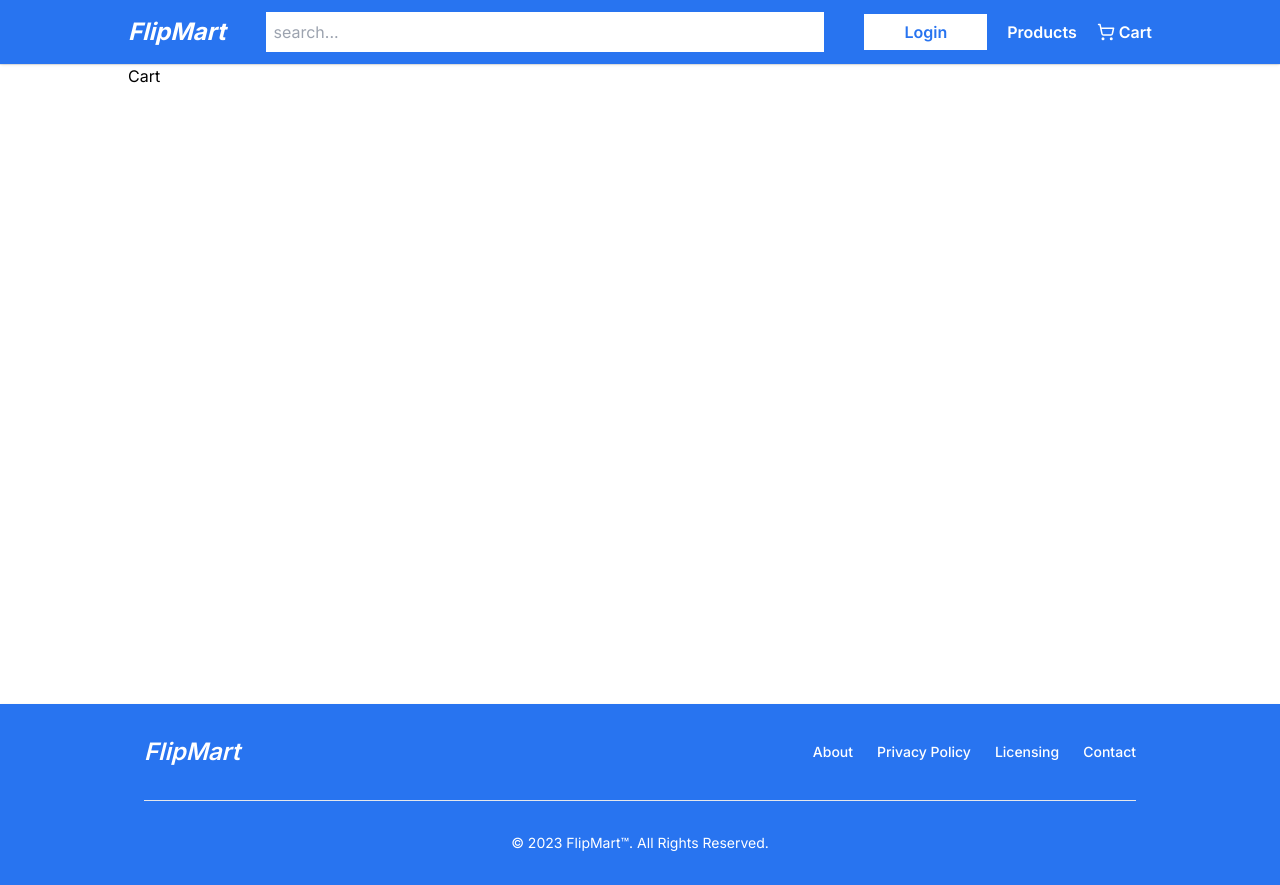
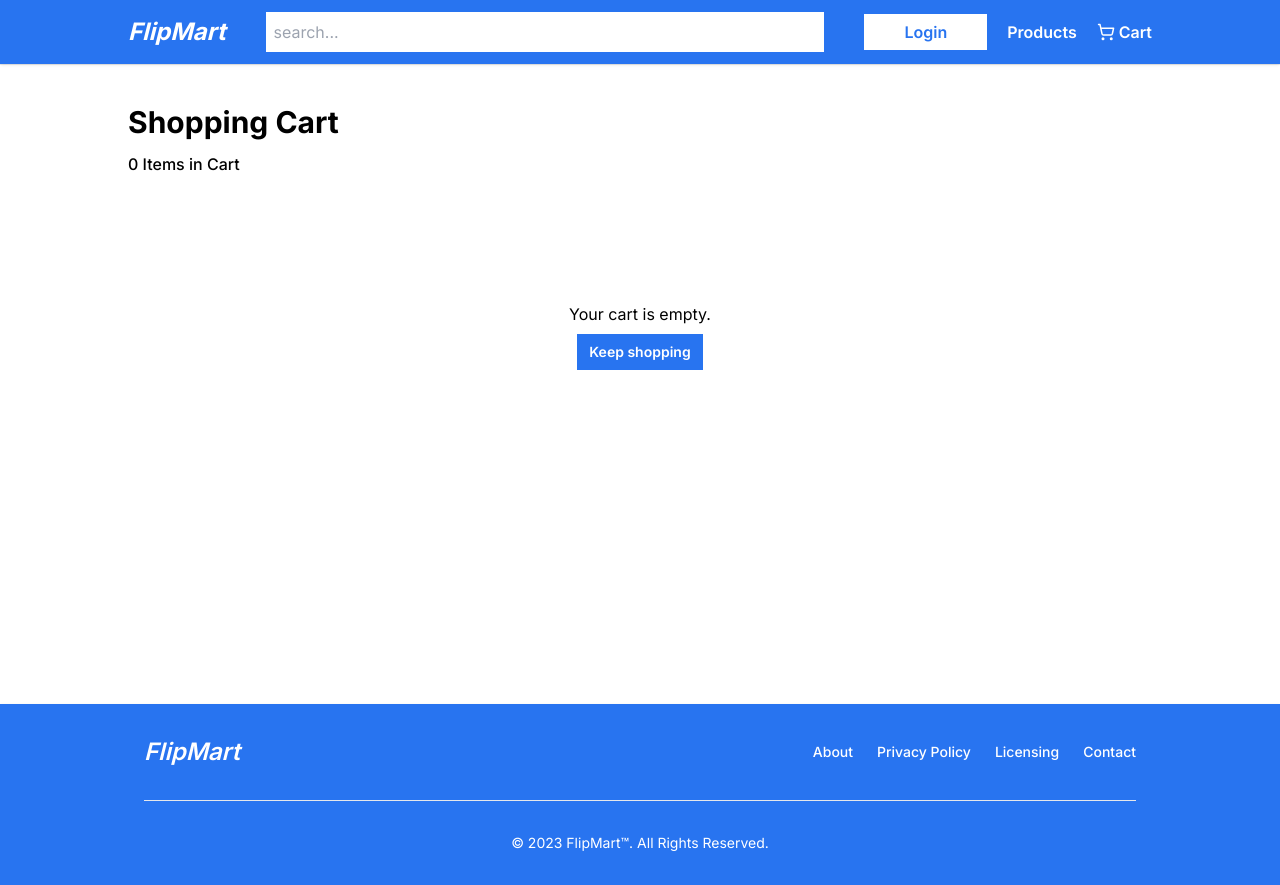
Before and after one commit to karthik-mohan23/next-ecom, a Next.js app: page /cart in a window 1280 px wide. Built offline with nearby package versions, Linux system fonts and the light colour scheme.

Commit message:
style cart page

```diff
--- a/src/app/cart/page.tsx
+++ b/src/app/cart/page.tsx
@@ -1,4 +1,13 @@
+import CartItemCount from "@/components/cartItemCount";
+import CartPageContent from "@/components/cartPageContent";
+
 function page() {
-  return <div>Cart</div>;
+  return (
+    <section>
+      <h1 className="font-bold text-3xl pt-10 pb-3">Shopping Cart</h1>
+      <CartItemCount />
+      <CartPageContent />
+    </section>
+  );
 }
 export default page;
--- /dev/null
+++ b/src/app/checkout/page.tsx
@@ -0,0 +1,10 @@
+function page() {
+  return (
+    <section className="flex justify-center items-center min-h-[70vh]">
+      <h1 className="text-2xl text-center">
+        Thank you! Your order has been placed successfully.
+      </h1>
+    </section>
+  );
+}
+export default page;
--- /dev/null
+++ b/src/components/cartItemCount.tsx
@@ -0,0 +1,10 @@
+"use client";
+
+import { useCartDetailsContext } from "@/context/cart";
+
+function CartItemCount() {
+  const { cart } = useCartDetailsContext();
+  const itemsInCart = cart.length;
+  return <p className="font-medium">{itemsInCart} Items in Cart</p>;
+}
+export default CartItemCount;
--- /dev/null
+++ b/src/components/cartItemList.tsx
@@ -0,0 +1,55 @@
+import { ProductsArray } from "@/lib/types";
+import Image from "next/image";
+import CheckoutSummary from "./checkoutSummary";
+import Divider from "./divider";
+
+type CartItemListProps = {
+  cart: ProductsArray;
+};
+
+function CartItemList({ cart }: CartItemListProps) {
+  const totalPrice = cart.reduce((total, item) => {
+    const itemTotal = item.price * (item.quantity || 1);
+    return total + itemTotal;
+  }, 0);
+
+  return (
+    <section className=" mb-16 flex flex-wrap-reverse md:flex-row gap-10 justify-between w-full ">
+      <div className="max-w-xl flex-grow">
+        {cart.map((item) => (
+          <div key={item._id}>
+            <div className="my-5">
+              <Divider />
+            </div>
+            <div className="flex  justify-between gap-4">
+              <div className="relative flex-1 h-20">
+                <Image
+                  src={item.image}
+                  alt={`name of ${item.title}`}
+                  fill
+                  className="object-contain "
+                />
+              </div>
+
+              <div className="flex-1 flex flex-col gap-2">
+                <h4 className="font-bold text-lg">{item.title}</h4>
+                <div className="flex gap-4">
+                  <button>-</button>
+                  <p className="font-semibold text-base">{item?.quantity}</p>
+                  <button>+</button>
+                </div>
+              </div>
+              <div className="">
+                <button className="text-red-400 hover:text-red-500 duration-300 text-sm font-semibold">
+                  Remove
+                </button>
+              </div>
+            </div>
+          </div>
+        ))}
+      </div>
+      <CheckoutSummary finalPrice={totalPrice} />
+    </section>
+  );
+}
+export default CartItemList;
--- /dev/null
+++ b/src/components/cartPageContent.tsx
@@ -0,0 +1,15 @@
+"use client";
+
+import { useCartDetailsContext } from "@/context/cart";
+import CartItemList from "./cartItemList";
+import EmptyCartView from "./emptyCartView";
+
+function CartPageContent() {
+  const { cart } = useCartDetailsContext();
+  return (
+    <section>
+      {cart.length > 0 ? <CartItemList cart={cart} /> : <EmptyCartView />}
+    </section>
+  );
+}
+export default CartPageContent;
--- /dev/null
+++ b/src/components/checkoutSummary.tsx
@@ -0,0 +1,34 @@
+import { formatIndianPrice } from "@/lib/utils";
+import Divider from "./divider";
+import Link from "next/link";
+
+function CheckoutSummary({ finalPrice }: { finalPrice: number }) {
+  return (
+    <div className="w-72 space-y-2">
+      <h5 className="text-[#6a6f73] font-bold ">Total:</h5>
+      <p className="font-bold text-3xl">{formatIndianPrice(finalPrice)}</p>
+      <Link href={`/checkout`} className="inline-block w-full">
+        <button className="bg-brand-color py-2 font-semibold w-full text-white hover:bg-blue-700 duration-300">
+          Checkout
+        </button>
+      </Link>
+      <div className="pt-2">
+        <Divider />
+      </div>
+      <div>
+        <h5 className="text-[#6a6f73] font-bold mb-1">Promotions</h5>
+        <div className="flex items-center h-10">
+          <input
+            type="text"
+            placeholder="Enter coupon"
+            className="h-full px-2 border border-blue-300"
+          />
+          <button className="bg-brand-color h-full flex-1  font-semibold  text-white hover:bg-blue-700 duration-300">
+            Apply
+          </button>
+        </div>
+      </div>
+    </div>
+  );
+}
+export default CheckoutSummary;
--- /dev/null
+++ b/src/components/divider.tsx
@@ -0,0 +1,4 @@
+function Divider() {
+  return <div className="bg-gray-300 w-full h-[1px]"></div>;
+}
+export default Divider;
--- /dev/null
+++ b/src/components/emptyCartView.tsx
@@ -0,0 +1,15 @@
+import Link from "next/link";
+
+function EmptyCartView() {
+  return (
+    <section className="flex flex-col gap-2  min-h-[40vh] items-center justify-center">
+      <h3>Your cart is empty.</h3>
+      <Link
+        href={`/products`}
+        className="bg-brand-color px-3 py-2 text-white font-semibold text-sm hover:bg-blue-700 duration-300">
+        Keep shopping
+      </Link>
+    </section>
+  );
+}
+export default EmptyCartView;
--- a/src/components/header.tsx
+++ b/src/components/header.tsx
@@ -7,8 +7,6 @@ import Link from "next/link";
 function Header() {
   const { cart } = useCartDetailsContext();
   const itemsInCart = cart.length;
-
-  console.log(cart);
   return (
     <header className=" bg-brand-color h-16 w-full shadow-[0px_2px_3px_-1px_rgba(0,0,0,0.1),0px_1px_0px_0px_rgba(25,28,33,0.02),0px_0px_0px_1px_rgba(25,28,33,0.08)] ">
       <div className="max-w-5xl mx-auto w-[90%] h-full flex justify-between gap-5 md:gap-10 items-center text-white">
```
